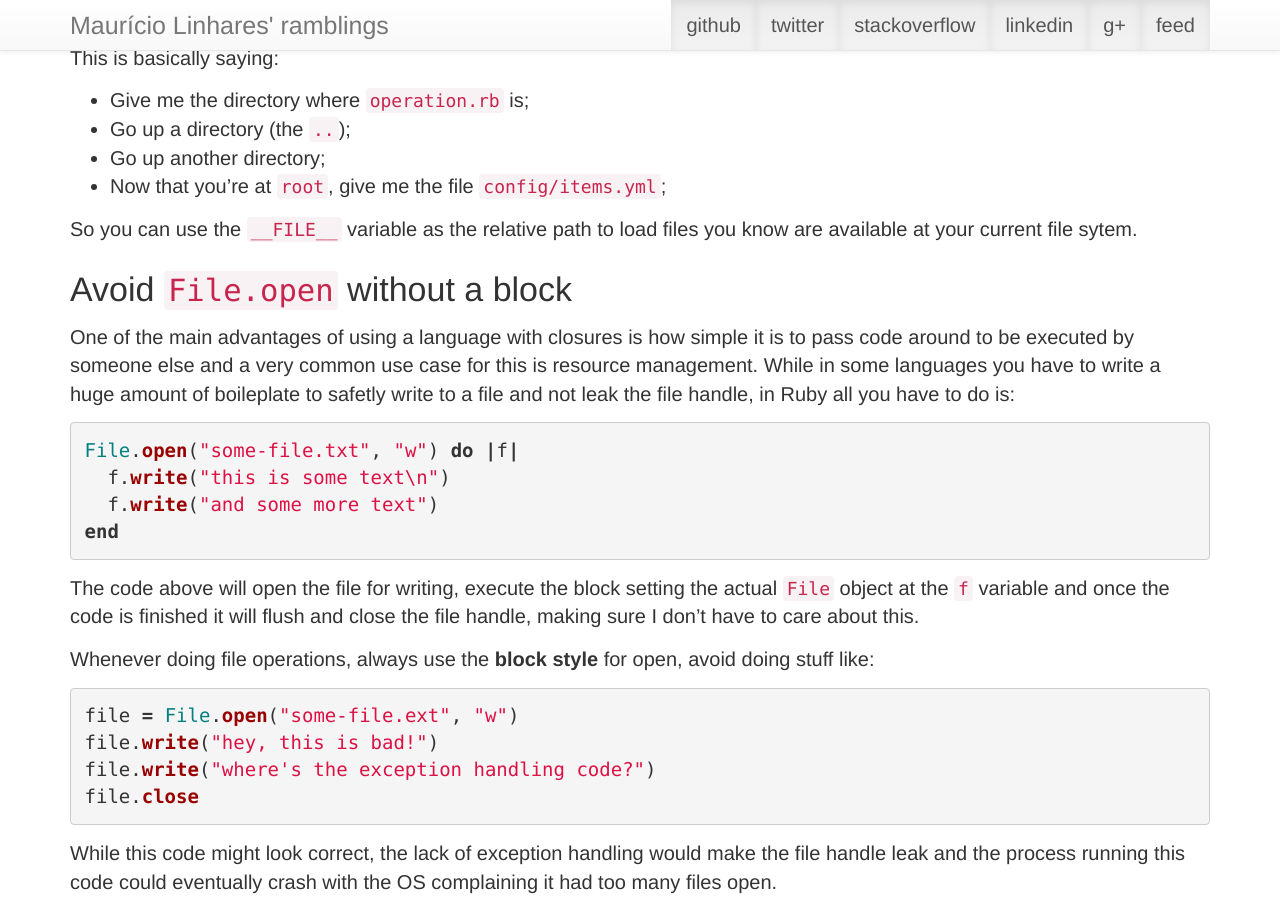
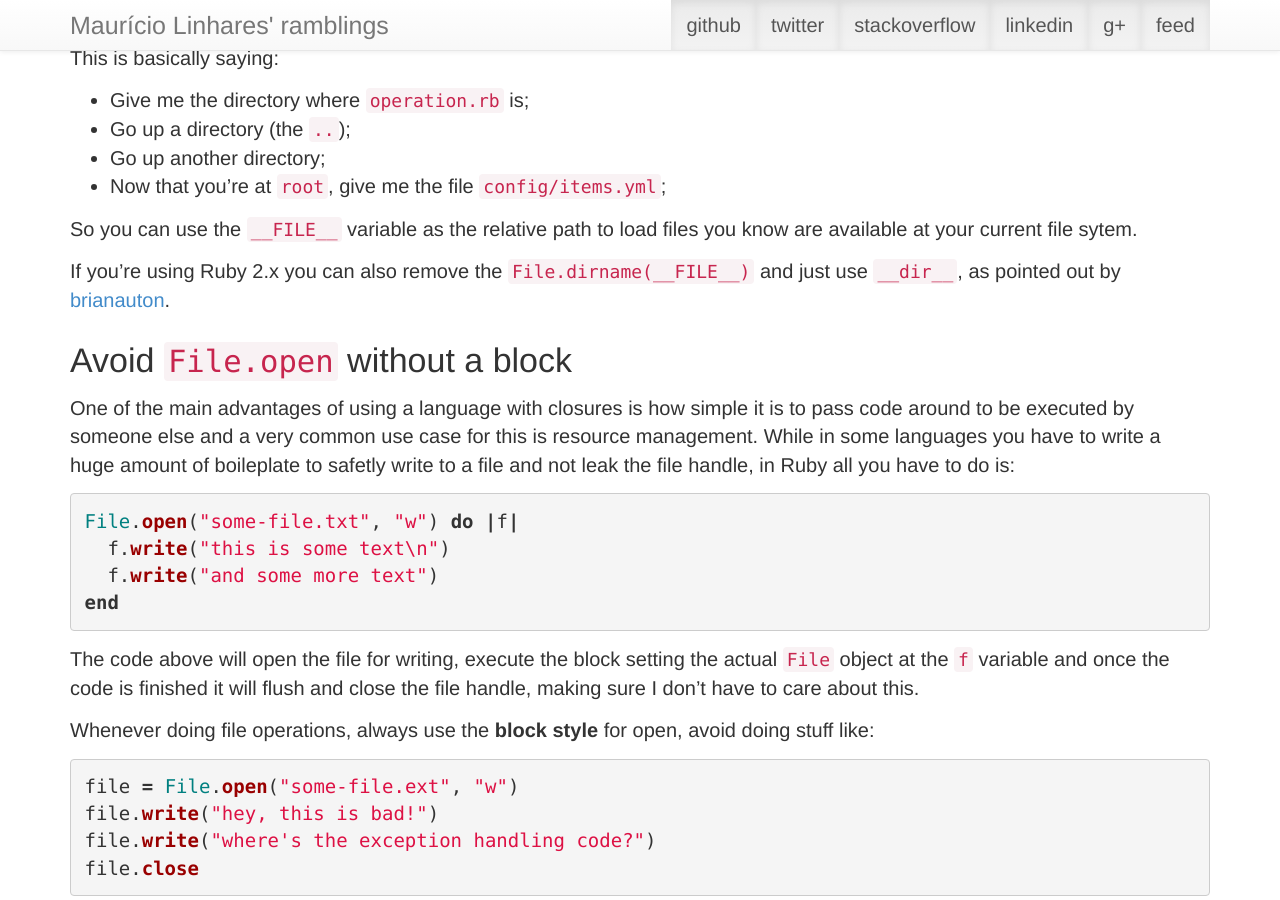
Before and after one commit to mauricio/mauricio.github.com, a Jekyll site: the page built from _posts/2014-08-03-quick-tips-for-doing-io-with-ruby.md, in a window 1280 px wide and 900 px high, scrolled down 2272 px. Built offline with Jekyll 4.4.1, drawn with Linux system fonts in a browser that asks for light colours; comment, search, counter and statistics services are not loaded; some of the changed text lies outside the part shown.

Commit message:
Fixing method name and including reference to __dir__

```diff
--- a/_posts/2014-08-03-quick-tips-for-doing-io-with-ruby.md
+++ b/_posts/2014-08-03-quick-tips-for-doing-io-with-ruby.md
@@ -21,8 +21,8 @@
 {% highlight ruby %}
 require 'tmpdir'
 
-Dir.mktempdir("my-prefix") do |dir|
-  File.open("text.txt", 'w') { |f| f.write("this is a test") }
+Dir.mktmpdir("my-prefix") do |dir|
+  File.open(File.join(dir,"text.txt"), 'w') { |f| f.write("this is a test") }
 end
 {% endhighlight %}
 
@@ -95,6 +95,8 @@
 
 So you can use the `__FILE__` variable as the relative path to load files you know are available at your current file sytem.
 
+If you're using Ruby 2.x you can also remove the `File.dirname(__FILE__)` and just use `__dir__`, as pointed out by [brianauton](http://www.reddit.com/r/ruby/comments/2cjx5c/a_couple_quick_tips_for_doing_file_operations_in/cjg9eip).
+
 ### Avoid `File.open` without a block
 
 One of the main advantages of using a language with closures is how simple it is to pass code around to be executed by someone else and a very common use case for this is resource management. While in some languages you have to write a huge amount of boileplate to safetly write to a file and not leak the file handle, in Ruby all you have to do is:
```
